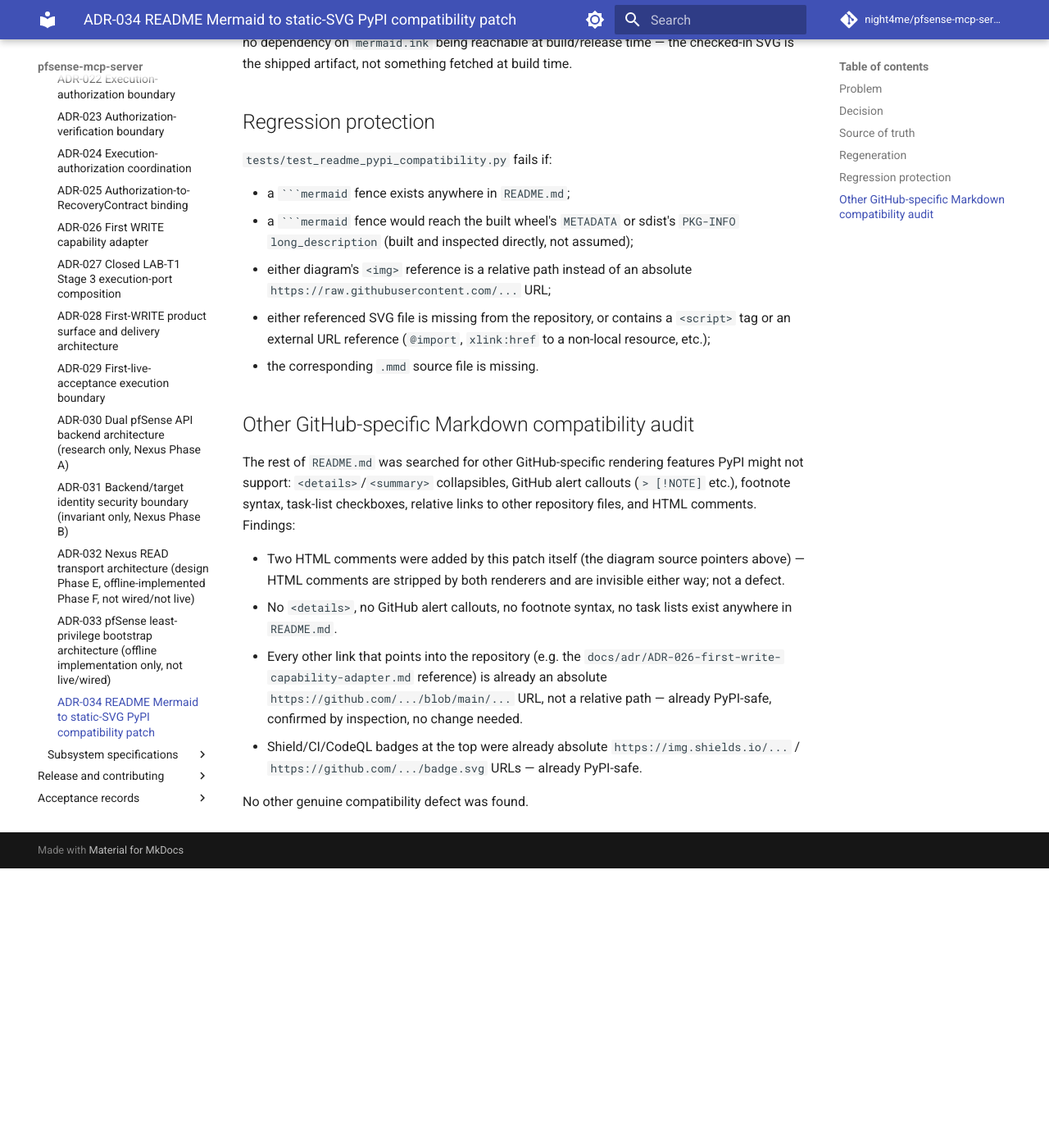
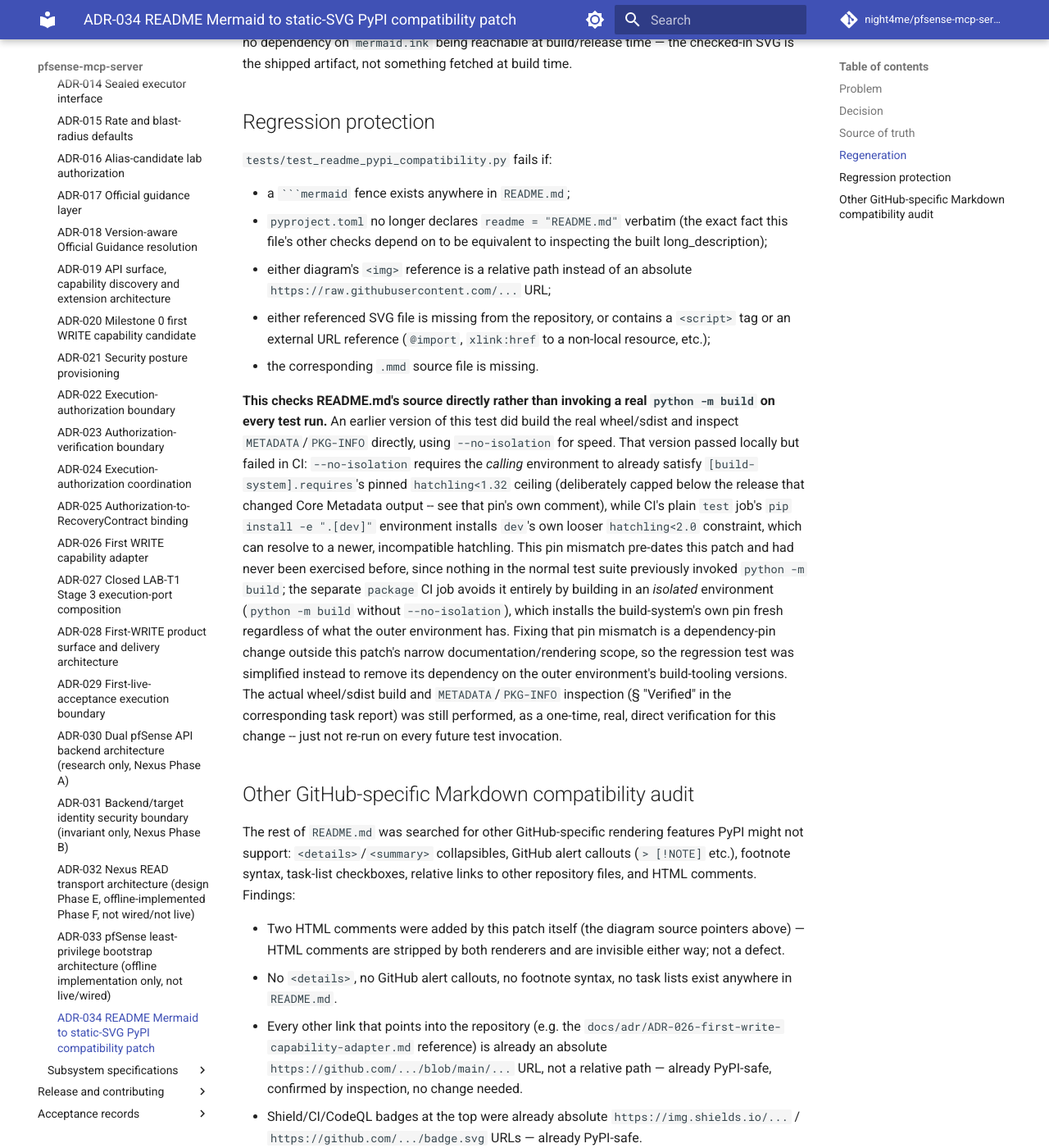
Before and after one commit to night4me/pfsense-mcp-server, an MkDocs documentation site: the page built from docs/adr/ADR-034-mermaid-pypi-compatibility.md, in a window 1280 px wide and 1400 px high, scrolled down 2222 px. Shown: the whole window at 82% size. Built offline with MkDocs 1.6.1 and Material for MkDocs 9.7.7, drawn with Linux system fonts in a browser that asks for light colours; comment, search, counter and statistics services are not loaded; before the commit the page ends 3281 px from its top, so only the background shows below that.

Commit message:
fix(tests): remove CI-fragile real-build step from README PyPI test
The previous commit's tests/test_readme_pypi_compatibility.py built a
real wheel/sdist via `python -m build --no-isolation` and inspected the
actual METADATA/PKG-INFO -- passed locally, but failed in CI's plain
`test` job: `--no-isolation` requires the calling environment to already
satisfy `[build-system].requires`'s pinned `hatchling<1.32` ceiling
(deliberately capped below the release that changed Core Metadata
output), while that job's `pip install -e ".[dev]"` installs `dev`'s own
looser `hatchling<2.0`, which can resolve to an incompatible version.
This pin mismatch pre-dates this patch and had never been exercised
before -- the separate `package` CI job avoids it by building in an
isolated environment instead. Fixing the pin mismatch itself is a
dependency change outside this patch's documentation/rendering scope.

Simplified the regression test to check README.md's source directly
(equivalent to the built long_description, since pyproject.toml embeds
`readme = "README.md"` verbatim with no transformation -- now itself an
explicit assertion) instead of re-building on every test run. The real
wheel/sdist build and METADATA/PKG-INFO inspection this test previously
did automatically was already performed once, directly, as manual
verification for this change (see docs/adr/ADR-034-mermaid-pypi-compatibility.md
and the task report) -- unaffected by this simplification.

No product/runtime code touched, no version bump.

````diff
--- a/docs/adr/ADR-034-mermaid-pypi-compatibility.md
+++ b/docs/adr/ADR-034-mermaid-pypi-compatibility.md
@@ -108,15 +108,40 @@
 `tests/test_readme_pypi_compatibility.py` fails if:
 
 - a ` ```mermaid ` fence exists anywhere in `README.md`;
-- a ` ```mermaid ` fence would reach the built wheel's `METADATA` or
-  sdist's `PKG-INFO` `long_description` (built and inspected directly,
-  not assumed);
+- `pyproject.toml` no longer declares `readme = "README.md"` verbatim
+  (the exact fact this file's other checks depend on to be equivalent
+  to inspecting the built long_description);
 - either diagram's `<img>` reference is a relative path instead of an
   absolute `https://raw.githubusercontent.com/...` URL;
 - either referenced SVG file is missing from the repository, or
   contains a `<script>` tag or an external URL reference (`@import`,
   `xlink:href` to a non-local resource, etc.);
 - the corresponding `.mmd` source file is missing.
+
+**This checks README.md's source directly rather than invoking a real
+`python -m build` on every test run.** An earlier version of this test
+did build the real wheel/sdist and inspect `METADATA`/`PKG-INFO`
+directly, using `--no-isolation` for speed. That version passed
+locally but failed in CI: `--no-isolation` requires the *calling*
+environment to already satisfy `[build-system].requires`'s pinned
+`hatchling<1.32` ceiling (deliberately capped below the release that
+changed Core Metadata output -- see that pin's own comment), while
+CI's plain `test` job's `pip install -e ".[dev]"` environment installs
+`dev`'s own looser `hatchling<2.0` constraint, which can resolve to a
+newer, incompatible hatchling. This pin mismatch pre-dates this patch
+and had never been exercised before, since nothing in the normal test
+suite previously invoked `python -m build`; the separate `package` CI
+job avoids it entirely by building in an *isolated* environment
+(`python -m build` without `--no-isolation`), which installs the
+build-system's own pin fresh regardless of what the outer environment
+has. Fixing that pin mismatch is a dependency-pin change outside this
+patch's narrow documentation/rendering scope, so the regression test
+was simplified instead to remove its dependency on the outer
+environment's build-tooling versions. The actual wheel/sdist build and
+`METADATA`/`PKG-INFO` inspection (§ "Verified" in the corresponding
+task report) was still performed, as a one-time, real, direct
+verification for this change -- just not re-run on every future test
+invocation.
 
 ## Other GitHub-specific Markdown compatibility audit
 
````
Also changed, not shown: 1 other file.
